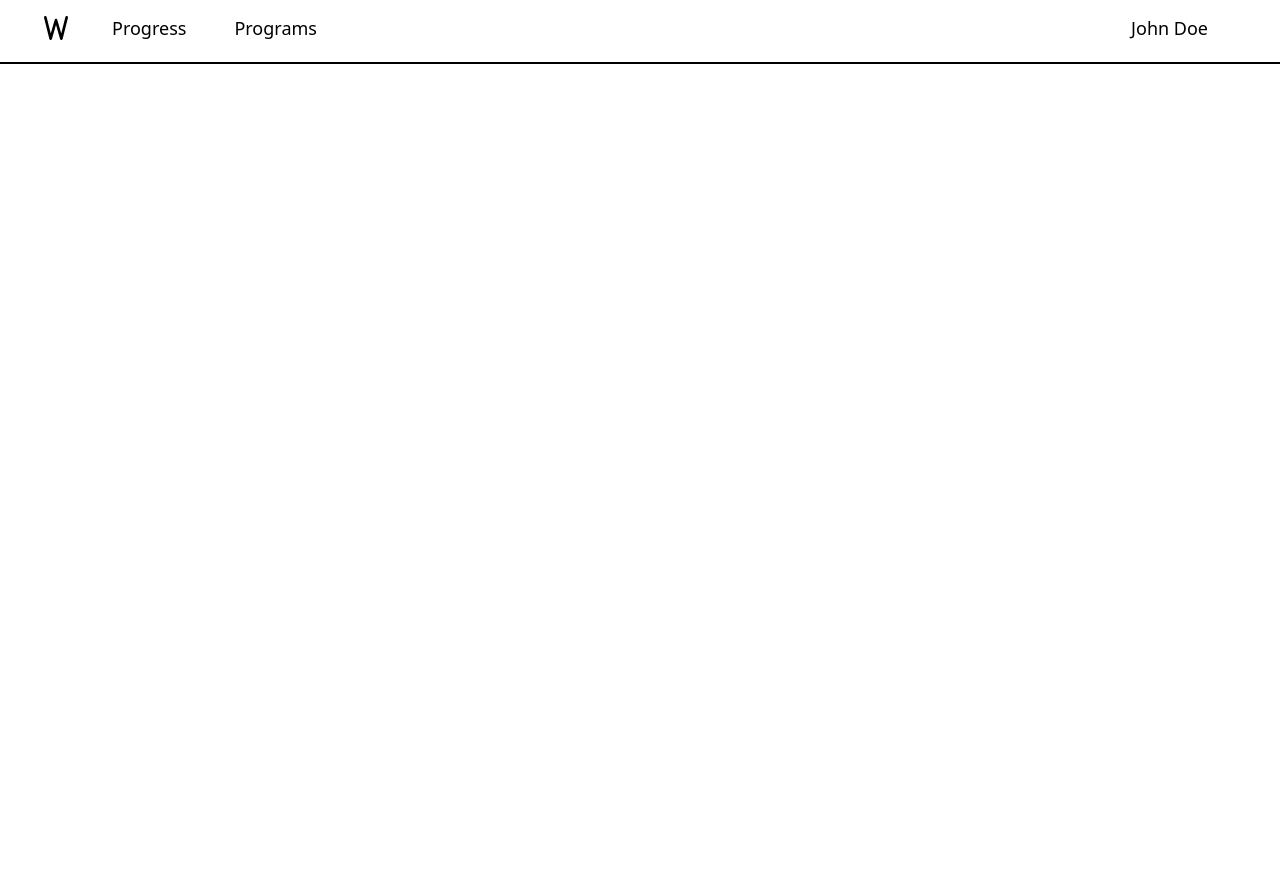
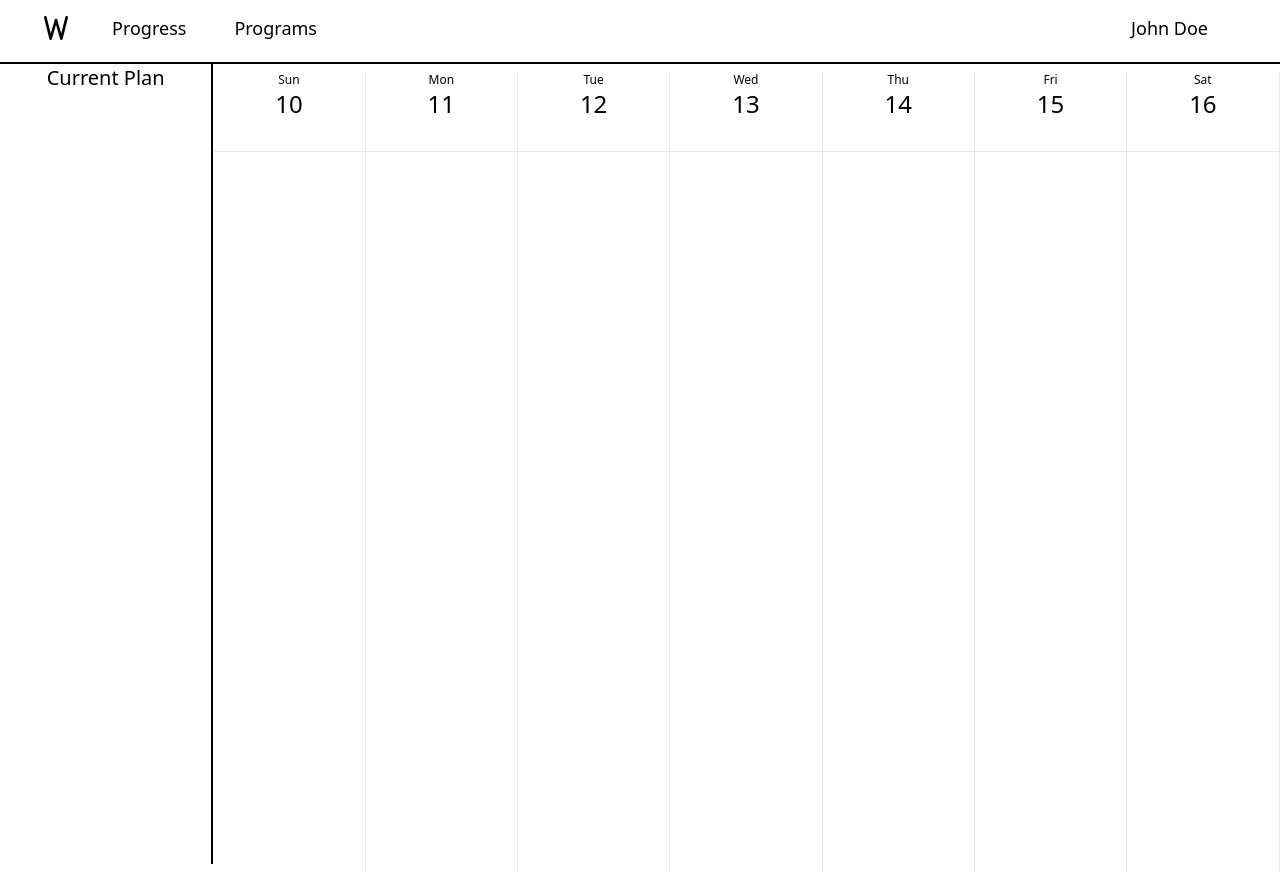
Before and after one commit to WilliamLi10/FitSync, a React (Create React App) app in the folder myproject/: page / in a window 1280 px wide. Before the commit the page ends 800 px from the top, so only its background shows below. Built offline with nearby package versions, Linux system fonts and the light colour scheme.

Commit message:
Continued adding to layout

```diff
--- a/myproject/src/App.js
+++ b/myproject/src/App.js
@@ -1,19 +1,31 @@
 import { useState } from "react";
 import SideBar from "./components/SideBar";
 import TopBar from "./components/TopBar";
-import 'tailwindcss/tailwind.css';
+import "tailwindcss/tailwind.css";
+import WorkoutContainer from "./WorkoutContainer";
 
 function App() {
   const [user, setUser] = useState({
     name: "John Doe",
     email: "johndoe@example.com",
-    age: 25
+    age: 25,
   });
 
   return (
-    <div className="flex">
-      <TopBar UserInfo={user}/>
-
+    <div className="flex flex-col h-screen">
+      <TopBar UserInfo={user} />
+      <div className="flex flex-row h-screen w-screen">
+        <SideBar />
+        <div className="flex flex-row h-screen w-5/6">
+          <WorkoutContainer dayOfWeek="Sun" date="10" />
+          <WorkoutContainer dayOfWeek="Mon" date="11" />
+          <WorkoutContainer dayOfWeek="Tue" date="12" />
+          <WorkoutContainer dayOfWeek="Wed" date="13" />
+          <WorkoutContainer dayOfWeek="Thu" date="14" />
+          <WorkoutContainer dayOfWeek="Fri" date="15" />
+          <WorkoutContainer dayOfWeek="Sat" date="16" />
+        </div>
+      </div>
     </div>
   );
 }
--- /dev/null
+++ b/myproject/src/WorkoutContainer.js
@@ -0,0 +1,29 @@
+import { useState } from "react";
+const WorkoutContainer = (props) => {
+  const [isDraggingOver, setIsDraggingOver] = useState(false);
+  const handleDragOver = (event) => {
+    event.preventDefault();
+    setIsDraggingOver(true);
+  };
+
+  const handleDragLeave = () => {
+    setIsDraggingOver(false);
+  };
+
+  return (
+    <div className="h-screen w-[14.28%] my-2 border-r-[1px]  border-gray border-solid">
+      <div className = " h-20 text-center border-b-[1px] border-gray border-solid">
+        <div className = "text-xs">{props.dayOfWeek}</div>
+        <div className=" text-2xl ">{props.date}</div>
+      </div>
+      <div
+      className=""
+        onDragOver={handleDragOver}
+        onDragLeave={handleDragLeave}
+        onDrop={props.handleDrop}
+      ></div>
+    </div>
+  );
+};
+
+export default WorkoutContainer;
--- a/myproject/src/components/SideBar.js
+++ b/myproject/src/components/SideBar.js
@@ -1,10 +1,7 @@
 const SideBar = () => {
     return (
-        <div className="fixed top-0 left-0 h-screen w-16 m-0 flex flex-col bg-gray-900 text-white shadow-lg">
-            <i>A</i>
-            <i>B</i>
-            <i>C</i>
-            <i>D</i>
+        <div className="h-screen w-1/6 border-r-[2px] border-black border-solid text-center">
+            <h1 className="text-xl">Current Plan</h1>
         </div>
 
     );
```
Also changed, not shown: myproject/Workout.js (added, +10 -0 lines).
